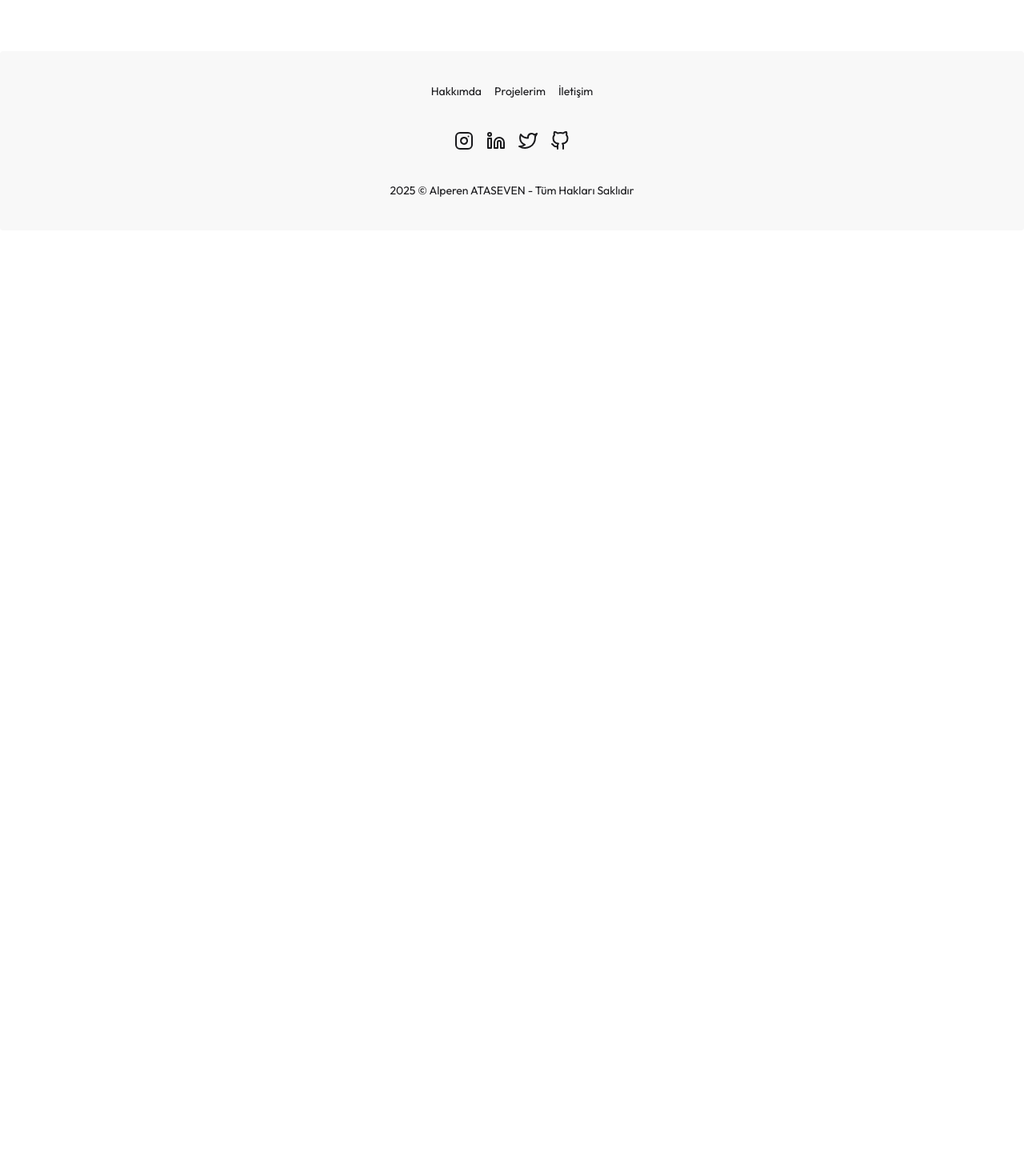
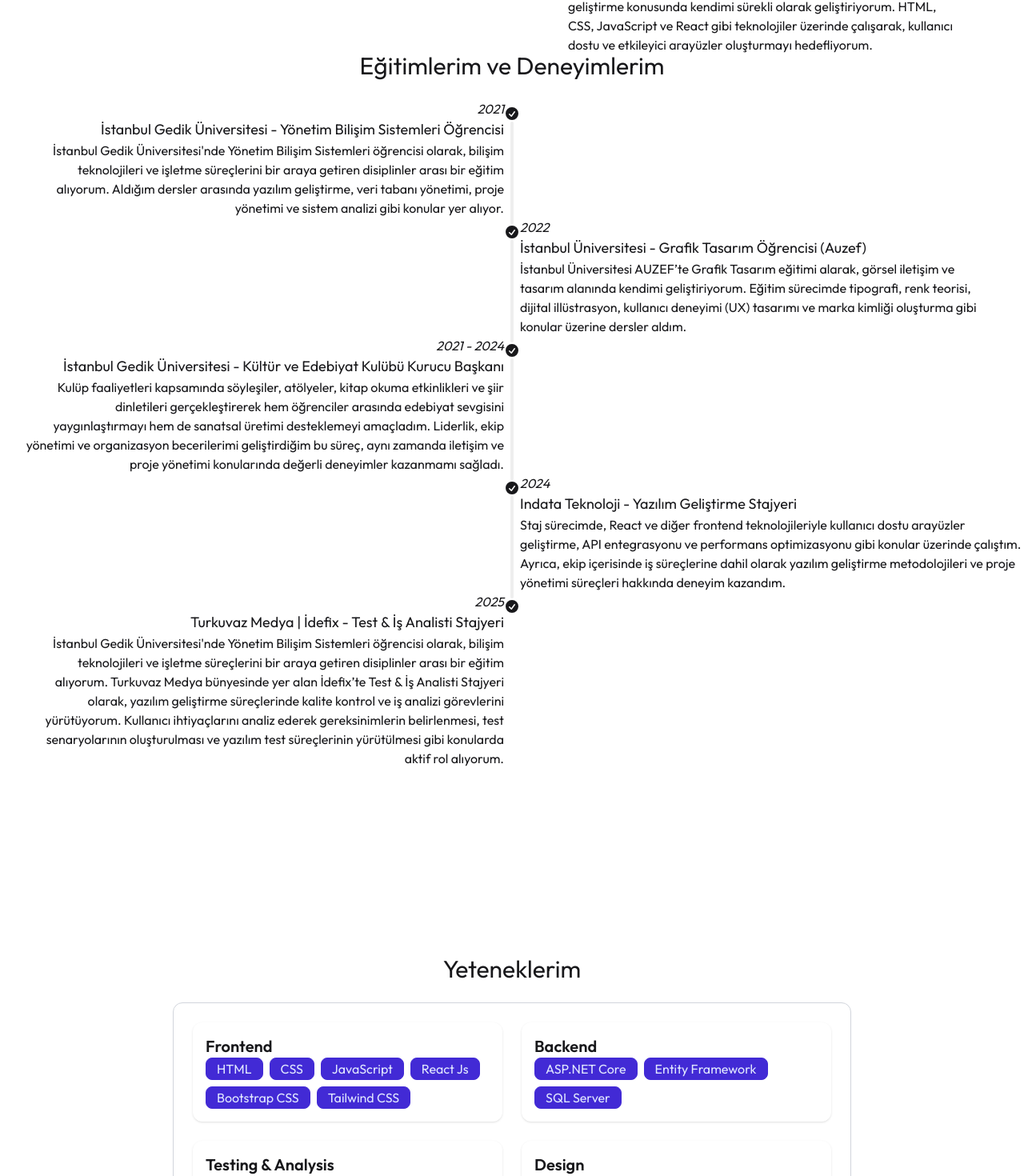
Before and after one commit to alpataseven/myPortfolioWebsite, a React (Vite) app in the folder frontend/: page /about in a window 1280 px wide. Shown: the part 656-2126 px from the top of the page at 80% size. Before the commit the page ends 944 px from the top, so only its background shows below. Built offline with nearby package versions, Linux system fonts and the light colour scheme.

Commit message:
About page güncellendi

```diff
--- /dev/null
+++ b/frontend/src/Components/AboutTimeline.jsx
@@ -0,0 +1,123 @@
+export default function AboutTimeline() {
+    return (
+        <>
+            <h1 className="text-3xl text-center mt-3">Eğitimlerim ve Deneyimlerim</h1>
+            <br />
+            <ul className="timeline timeline-snap-icon max-md:timeline-compact timeline-vertical">
+                <li>
+                    <div className="timeline-middle">
+                        <svg
+                            xmlns="http://www.w3.org/2000/svg"
+                            viewBox="0 0 20 20"
+                            fill="currentColor"
+                            className="h-5 w-5">
+                            <path
+                                fillRule="evenodd"
+                                d="M10 18a8 8 0 100-16 8 8 0 000 16zm3.857-9.809a.75.75 0 00-1.214-.882l-3.483 4.79-1.88-1.88a.75.75 0 10-1.06 1.061l2.5 2.5a.75.75 0 001.137-.089l4-5.5z"
+                                clipRule="evenodd" />
+                        </svg>
+                    </div>
+                    <div className="timeline-start mb-10 md:text-end">
+                        <time className="font-mono italic">2021</time>
+                        <div className="text-lg">İstanbul Gedik Üniversitesi - Yönetim Bilişim Sistemleri Öğrencisi </div>
+                        <div className="pl-8 mt-5">İstanbul Gedik Üniversitesi'nde Yönetim Bilişim Sistemleri öğrencisi olarak, bilişim teknolojileri ve işletme süreçlerini bir araya getiren disiplinler arası bir eğitim alıyorum.
+                            Aldığım dersler arasında yazılım geliştirme, veri tabanı yönetimi, proje yönetimi ve sistem analizi gibi konular yer alıyor.
+                        </div>
+                    </div>
+                    <hr />
+                </li>
+                <li>
+                    <hr />
+                    <div className="timeline-middle">
+                        <svg
+                            xmlns="http://www.w3.org/2000/svg"
+                            viewBox="0 0 20 20"
+                            fill="currentColor"
+                            className="h-5 w-5">
+                            <path
+                                fillRule="evenodd"
+                                d="M10 18a8 8 0 100-16 8 8 0 000 16zm3.857-9.809a.75.75 0 00-1.214-.882l-3.483 4.79-1.88-1.88a.75.75 0 10-1.06 1.061l2.5 2.5a.75.75 0 001.137-.089l4-5.5z"
+                                clipRule="evenodd" />
+                        </svg>
+                    </div>
+                    <div className="timeline-end md:mb-10">
+                        <time className="font-mono italic">2022</time>
+                        <div className="text-lg">İstanbul Üniversitesi - Grafik Tasarım Öğrencisi (Auzef)</div>
+                        <div className="pr-8 mt-5">İstanbul Üniversitesi AUZEF’te Grafik Tasarım eğitimi alarak, görsel iletişim ve tasarım alanında kendimi geliştiriyorum.
+                            Eğitim sürecimde tipografi, renk teorisi, dijital illüstrasyon, kullanıcı deneyimi (UX) tasarımı ve marka kimliği oluşturma gibi konular üzerine dersler aldım.
+                        </div>
+
+                    </div>
+
+                    <hr />
+                </li>
+                <li>
+                    <hr />
+                    <div className="timeline-middle">
+                        <svg
+                            xmlns="http://www.w3.org/2000/svg"
+                            viewBox="0 0 20 20"
+                            fill="currentColor"
+                            className="h-5 w-5">
+                            <path
+                                fillRule="evenodd"
+                                d="M10 18a8 8 0 100-16 8 8 0 000 16zm3.857-9.809a.75.75 0 00-1.214-.882l-3.483 4.79-1.88-1.88a.75.75 0 10-1.06 1.061l2.5 2.5a.75.75 0 001.137-.089l4-5.5z"
+                                clipRule="evenodd" />
+                        </svg>
+                    </div>
+                    <div className="timeline-start mb-10 md:text-end">
+                        <time className="font-mono italic">2021 - 2024</time>
+                        <div className="text-lg">İstanbul Gedik Üniversitesi - Kültür ve Edebiyat Kulübü Kurucu Başkanı</div>
+                        <div className="pl-8 mt-5">Kulüp faaliyetleri kapsamında söyleşiler, atölyeler, kitap okuma etkinlikleri ve şiir dinletileri gerçekleştirerek hem öğrenciler arasında edebiyat sevgisini yaygınlaştırmayı hem de sanatsal üretimi desteklemeyi amaçladım. Liderlik, ekip yönetimi ve organizasyon becerilerimi geliştirdiğim bu süreç, aynı zamanda iletişim ve proje yönetimi konularında değerli deneyimler kazanmamı sağladı.</div>
+                    </div>
+                    <hr />
+                </li>
+                <li>
+                    <hr />
+                    <div className="timeline-middle">
+                        <svg
+                            xmlns="http://www.w3.org/2000/svg"
+                            viewBox="0 0 20 20"
+                            fill="currentColor"
+                            className="h-5 w-5">
+                            <path
+                                fillRule="evenodd"
+                                d="M10 18a8 8 0 100-16 8 8 0 000 16zm3.857-9.809a.75.75 0 00-1.214-.882l-3.483 4.79-1.88-1.88a.75.75 0 10-1.06 1.061l2.5 2.5a.75.75 0 001.137-.089l4-5.5z"
+                                clipRule="evenodd" />
+                        </svg>
+                    </div>
+                    <div className="timeline-end md:mb-10">
+                        <time className="font-mono italic">2024</time>
+                        <div className="text-lg">Indata Teknoloji - Yazılım Geliştirme Stajyeri</div>
+                        Staj sürecimde, React ve diğer frontend teknolojileriyle kullanıcı dostu arayüzler geliştirme, API entegrasyonu ve performans optimizasyonu gibi konular üzerinde çalıştım. Ayrıca, ekip içerisinde iş süreçlerine dahil olarak yazılım geliştirme metodolojileri ve proje yönetimi süreçleri hakkında deneyim kazandım.
+                    </div>
+                    <hr />
+                </li>
+                <li>
+                    <hr />
+                    <div className="timeline-middle">
+                        <svg
+                            xmlns="http://www.w3.org/2000/svg"
+                            viewBox="0 0 20 20"
+                            fill="currentColor"
+                            className="h-5 w-5">
+                            <path
+                                fillRule="evenodd"
+                                d="M10 18a8 8 0 100-16 8 8 0 000 16zm3.857-9.809a.75.75 0 00-1.214-.882l-3.483 4.79-1.88-1.88a.75.75 0 10-1.06 1.061l2.5 2.5a.75.75 0 001.137-.089l4-5.5z"
+                                clipRule="evenodd" />
+                        </svg>
+                    </div>
+                    <div className="timeline-start mb-10 md:text-end">
+                        <time className="font-mono italic">2025</time>
+                        <div className="text-lg">Turkuvaz Medya | İdefix - Test & İş Analisti Stajyeri</div>
+                        <div className="pl-8 mt-5">İstanbul Gedik Üniversitesi'nde Yönetim Bilişim Sistemleri öğrencisi olarak, bilişim teknolojileri ve işletme süreçlerini bir araya getiren disiplinler arası bir eğitim alıyorum.
+                        Turkuvaz Medya bünyesinde yer alan İdefix’te Test & İş Analisti Stajyeri olarak, yazılım geliştirme süreçlerinde kalite kontrol ve iş analizi görevlerini yürütüyorum.
+                        Kullanıcı ihtiyaçlarını analiz ederek gereksinimlerin belirlenmesi, test senaryolarının oluşturulması ve yazılım test süreçlerinin yürütülmesi gibi konularda aktif rol alıyorum.
+                    </div>
+                       </div>
+                </li>
+            </ul>
+            <br />
+        </>
+    )
+}
--- /dev/null
+++ b/frontend/src/Components/SkillsShowcase.jsx
@@ -0,0 +1,35 @@
+import React from "react";
+
+const SkillsShowcase = () => {
+  const skills = [
+    { category: "Frontend", skills: ["HTML", "CSS", "JavaScript", "React Js", "Bootstrap CSS" , "Tailwind CSS"] },
+    { category: "Backend", skills: ["ASP.NET Core", "Entity Framework", "SQL Server"] },
+    { category: "Testing & Analysis", skills: ["Manual Testing", "Test Scenarios", "Business Analysis"] },
+    { category: "Design", skills: ["Figma", "Adobe Photoshop", "Adobe Illustrator"] },
+  ];
+
+  return (
+    <div className="min-h-screen flex items-center justify-center p-6">
+      <div className="w-full max-w-4xl p-6 rounded-2xl">
+        <h2 className="text-3xl text-center mb-6">Yeteneklerim</h2>
+        <br />
+        <div className="p-6 border border-gray-300 rounded-xl">
+          <div className="grid grid-cols-1 md:grid-cols-2 gap-6">
+            {skills.map((skillGroup, index) => (
+              <div key={index} className="p-4 rounded-xl shadow">
+                <h3 className="text-xl font-semibold mb-3">{skillGroup.category}</h3>
+                <div className="flex flex-wrap gap-2">
+                  {skillGroup.skills.map((skill, i) => (
+                    <span key={i} className="badge badge-primary badge-lg">{skill}</span>
+                  ))}
+                </div>
+              </div>
+            ))}
+          </div>
+        </div>
+      </div>
+    </div>
+  );
+};
+
+export default SkillsShowcase;
--- a/frontend/src/Pages/About.jsx
+++ b/frontend/src/Pages/About.jsx
@@ -1,5 +1,7 @@
+import AboutTimeline from "../Components/AboutTimeline";
 import Footer from "../Components/Footer";
 import Navbar from "../Components/Navbar";
+import SkillsShowcase from "../Components/SkillsShowcase";
 import photo from "../Photos/alp2.jpg"
 
 export default function About() {
@@ -13,17 +15,20 @@ export default function About() {
                         className="mask mask-square w-90 h-90"
                         src={photo} /></div>
                 <div className="grid grid-cols-1 grid-flow-row gap-5 flex justify-center items-center p-15">
-                    <h1 style={{height:"0.5rem"}} className="text-2xl text-center">Merhaba! Ben Alperen ATASEVEN.</h1>
-                    <p>I am passionate about UI/UX design and Web Design. I am a skilled front-end developer and master of graphic design tools such as Photoshop and Sketch.
-                        I am a quick learner and a team worker that gets the job done. I can easily capitalize on low hanging fruits and quickly maximize timely deliverables for real-time schemas.I am passionate about UI/UX design and Web Design. I am a skilled front-end developer and master of graphic design tools such as Photoshop and Sketch.
-                        I am a quick learner and a team worker that gets the job done. I can easily capitalize on low hanging fruits and quickly maximize timely deliverables for real-time schemas.I am passionate about UI/UX design and Web Design. I am a skilled front-end developer and master of graphic design tools such as Photoshop and Sketch.
-                        I am a quick learner and a team worker that gets the job done. I can easily capitalize on low hanging fruits and quickly maximize timely deliverables for real-time schemas.
+                    <h1 style={{ height: "0.5rem" }} className="text-2xl text-center">Merhaba! Ben Alperen ATASEVEN.</h1>
+                    <br />
+                    <p>
+                        Gedik Üniversitesi'nde Yönetim Bilişim Sistemleri öğrencisiyim. Üniversite hayatım boyunca hem teknik hem de sosyal yönümü geliştirmek için çeşitli faaliyetlerde bulundum. 3 yıl boyunca kültür ve edebiyat kulübünün başkanlığını üstlenerek, edebiyat ve sanat alanında birçok etkinlik düzenledim. Liderlik becerilerimi geliştirdiğim bu süreçte, ekip yönetimi, organizasyon planlaması ve iletişim konularında önemli deneyimler edindim. <br />
+                        Şu anda İdefix'te test ve iş analisti stajyeri olarak çalışıyorum. İş süreçlerini analiz etmek, yazılımın test süreçlerini yönetmek ve kullanıcı ihtiyaçlarını doğru şekilde belirlemek üzerine kendimi geliştirmeye devam ediyorum. İş analizi ve yazılım dünyasının kesişim noktasında, kullanıcı odaklı çözümler üretmeye ve geliştirme süreçlerini daha verimli hale getirmeye odaklanıyorum. <br />
+                        Bunun yanı sıra, yazılım geliştirme alanında özellikle frontend teknolojilerine büyük ilgi duyuyorum. Kullanıcı deneyimi ve arayüz tasarımına önem veren, modern ve dinamik web uygulamaları geliştirme konusunda kendimi sürekli olarak geliştiriyorum. HTML, CSS, JavaScript ve React gibi teknolojiler üzerinde çalışarak, kullanıcı dostu ve etkileyici arayüzler oluşturmayı hedefliyorum. <br />
+
                     </p>
-                    <div className="grid grid-cols-1 row">
-                        <div className="cols4">fgfdgd</div>
-                    </div>
                 </div>
             </div>
+            <AboutTimeline />
+            <SkillsShowcase />
+            <br />
+
             <Footer />
         </>
     )
```
Also changed, not shown: 2 other files (tests, documents, lock files or other folders).
